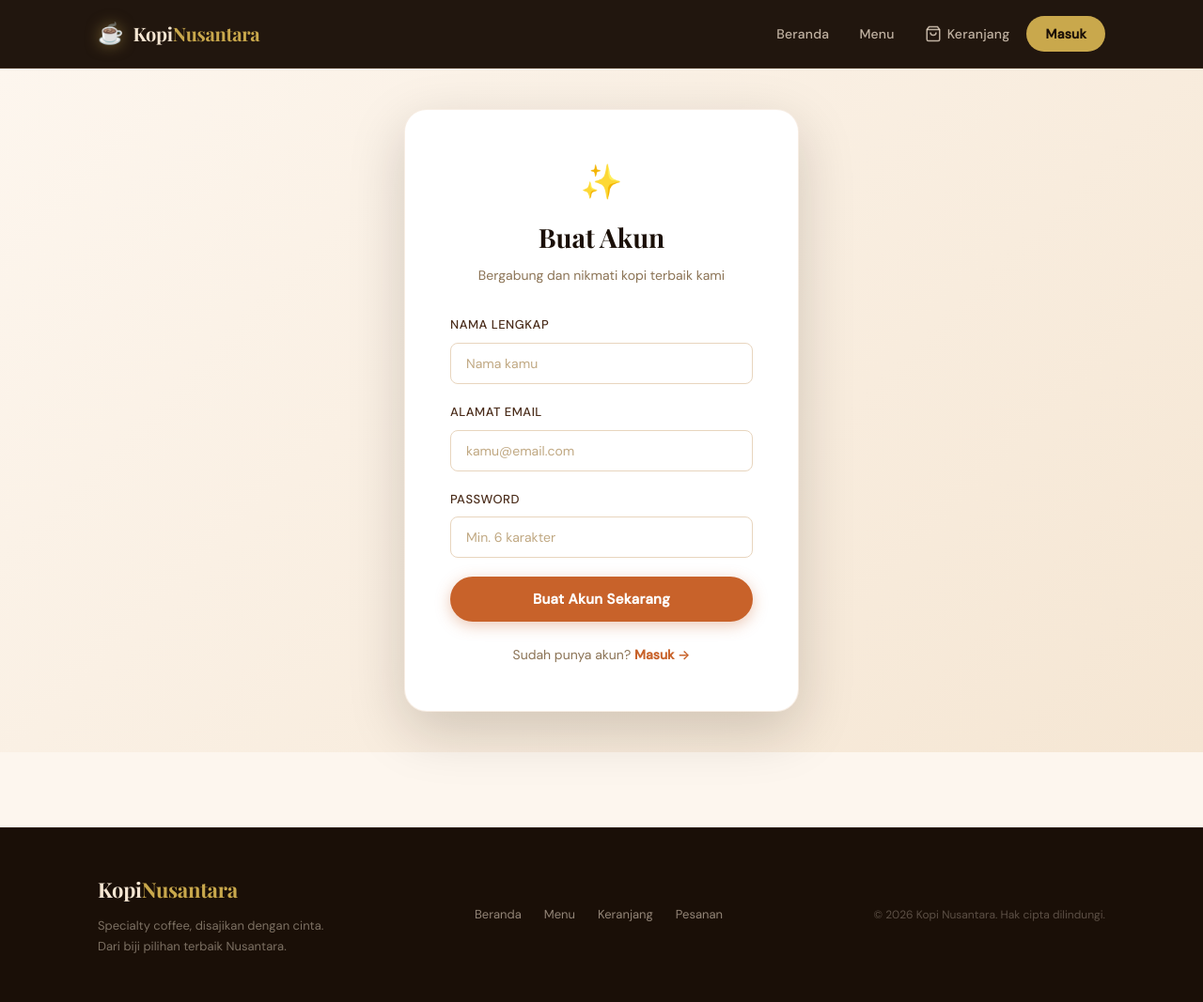
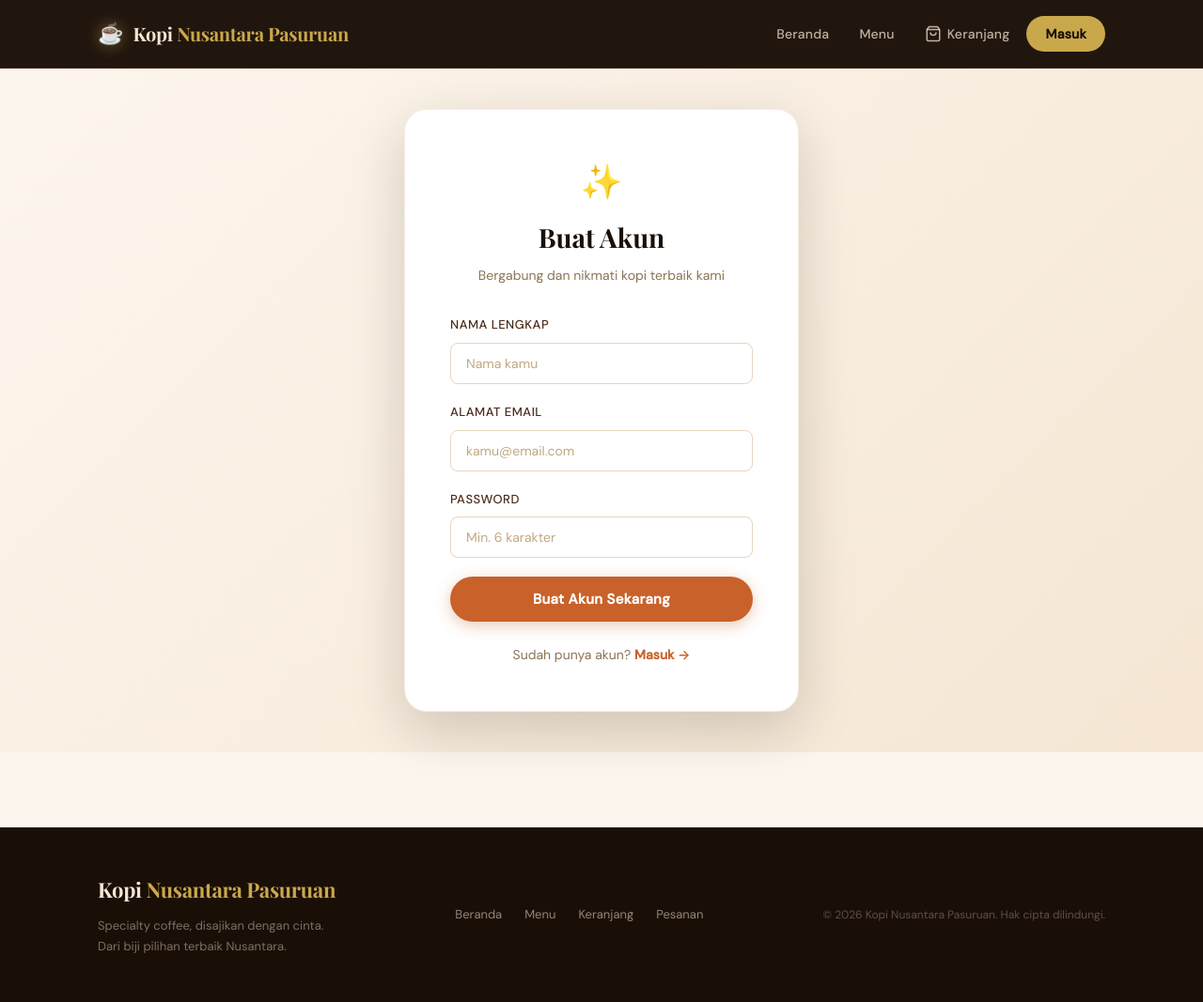
Before and after one commit to mahbubsidiki/kopi-app, a PHP site: page /register.php in a window 1280 px wide. Shown: the whole page at 94% size. Run offline with PHP 8.4, Linux system fonts and the light colour scheme; some web fonts are replaced.

Commit message:
update project

```diff
--- a/assets/css/style.css
+++ b/assets/css/style.css
@@ -1,6 +1,6 @@
-/* ===================================================
-   KOPI NUSANTARA — Elegant Specialty Coffee Theme
-   =================================================== */
+/*
+KOPI NUSANTARA PASURUAN
+*/
 
 :root {
     --espresso:    #1A0F07;
@@ -149,7 +149,7 @@ body {
 }
 
 .btn-nav-login {
-    background: var(--gold) !important;
+    background: var(--gold) !important; /*important prioritas*/
     color: var(--espresso) !important;
     padding: 8px 20px !important;
     border-radius: var(--radius-xl) !important;
--- a/assets/js/main.js
+++ b/assets/js/main.js
@@ -1,4 +1,4 @@
-// Kopi Nusantara — Main JS
+// Kopi Nusantara Pasuruan — Main JS
 
 // Hamburger menu toggle
 function toggleMenu() {
--- a/includes/footer.php
+++ b/includes/footer.php
@@ -3,7 +3,7 @@
 <footer class="footer">
     <div class="container footer-inner">
         <div class="footer-brand">
-            <span class="logo-text" style="font-size:22px;">Kopi<em>Nusantara</em></span>
+            <span class="logo-text" style="font-size:22px;">Kopi <em>Nusantara Pasuruan</em></span>
             <p>Specialty coffee, disajikan dengan cinta.<br>Dari biji pilihan terbaik Nusantara.</p>
         </div>
         <div class="footer-links">
@@ -13,7 +13,7 @@
             <a href="/kopi-app/status-pesanan.php">Pesanan</a>
         </div>
         <div class="footer-copy">
-            <p>&copy; <?= date('Y') ?> Kopi Nusantara. Hak cipta dilindungi.</p>
+            <p>&copy; <?= date('Y') ?> Kopi Nusantara Pasuruan. Hak cipta dilindungi.</p>
         </div>
     </div>
 </footer>
--- a/includes/header.php
+++ b/includes/header.php
@@ -14,7 +14,7 @@ $current_page = basename($_SERVER['PHP_SELF']);
 <head>
     <meta charset="UTF-8">
     <meta name="viewport" content="width=device-width, initial-scale=1.0">
-    <title>Kopi Nusantara — Specialty Coffee</title>
+    <title>Kopi Nusantara PASURUAN — Specialty Coffee</title>
     <link rel="preconnect" href="https://fonts.googleapis.com">
     <link rel="preconnect" href="https://fonts.gstatic.com" crossorigin>
     <link href="https://fonts.googleapis.com/css2?family=Playfair+Display:ital,wght@0,400;0,600;0,700;1,400&family=DM+Sans:wght@300;400;500&display=swap" rel="stylesheet">
@@ -26,7 +26,7 @@ $current_page = basename($_SERVER['PHP_SELF']);
     <div class="container navbar-inner">
         <a href="/kopi-app/" class="logo">
             <span class="logo-icon">☕</span>
-            <span class="logo-text">Kopi<em>Nusantara</em></span>
+            <span class="logo-text">Kopi <em>Nusantara Pasuruan</em></span>
         </a>
         <ul class="nav-links">
             <li><a href="/kopi-app/" class="<?= $current_page === 'index.php' ? 'active' : '' ?>">Beranda</a></li>
```
